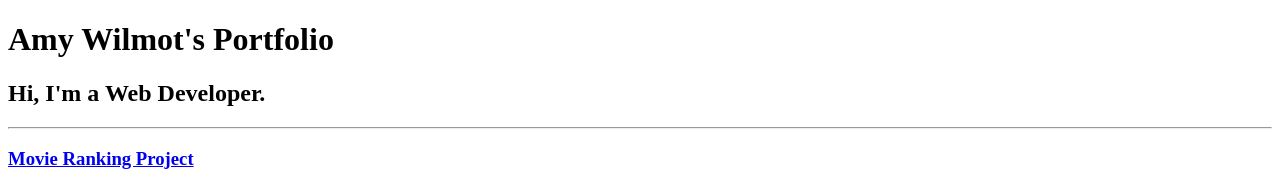
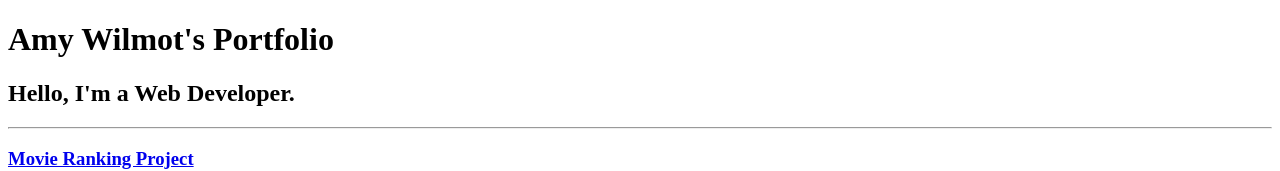
Before and after one commit to AmyWilmot/HTML-Portfolio, a plain HTML site: page index.html in a window 1280 px wide. Shown: the top 171 px of the page. Drawn offline with Linux system fonts and the light colour scheme.

Commit message:
Update index.html

```diff
--- a/index.html
+++ b/index.html
@@ -7,7 +7,7 @@
     </head>
     <body>
         <h1>Amy Wilmot's Portfolio</h1>
-        <h2>Hi, I'm a Web Developer.</h2>
+        <h2>Hello, I'm a Web Developer.</h2>
         <hr />
         <a href="./public/Best movies.html"><h3>Movie Ranking Project</a></h3>
         <img src="./assets/images/Movie Project.jpg" img height="250"alt="best move project"/>
```
